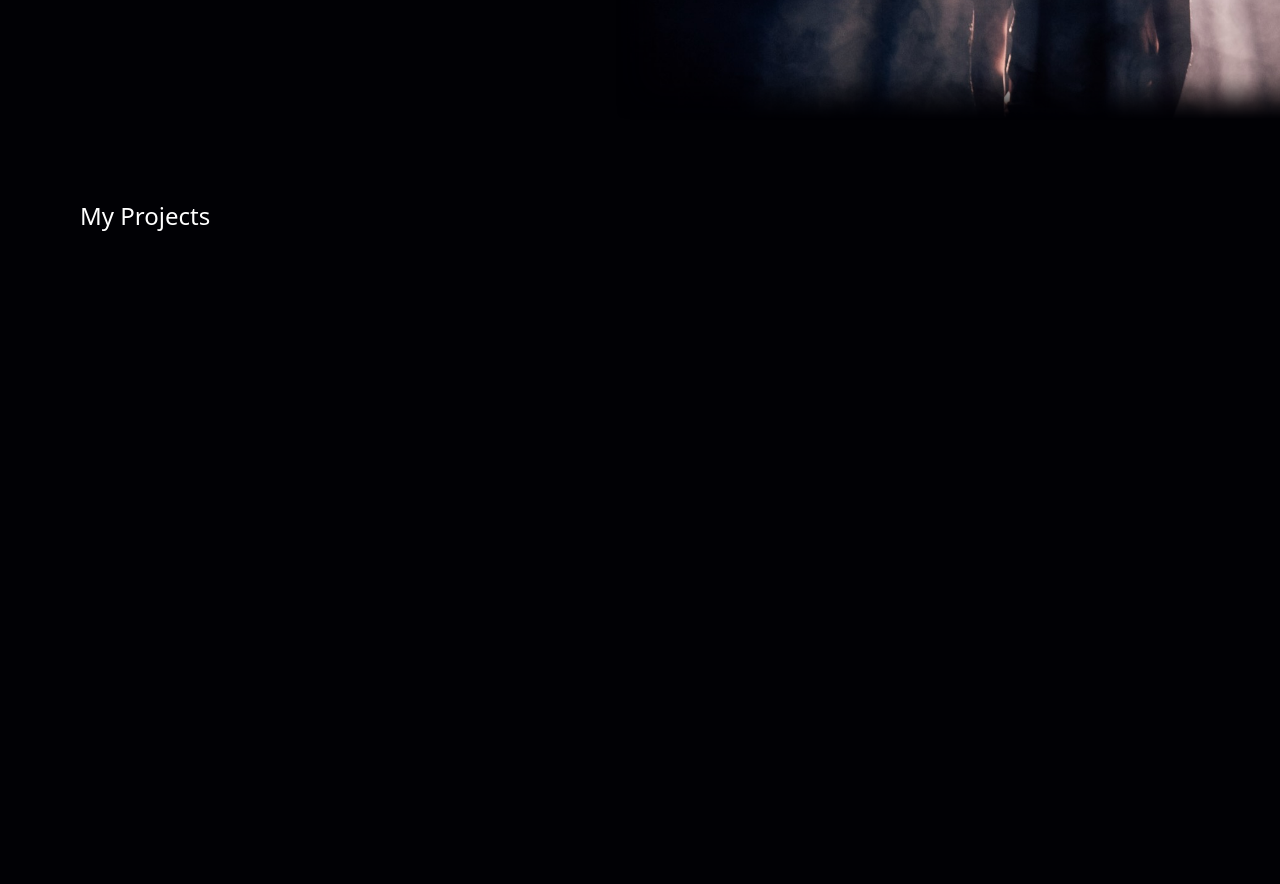
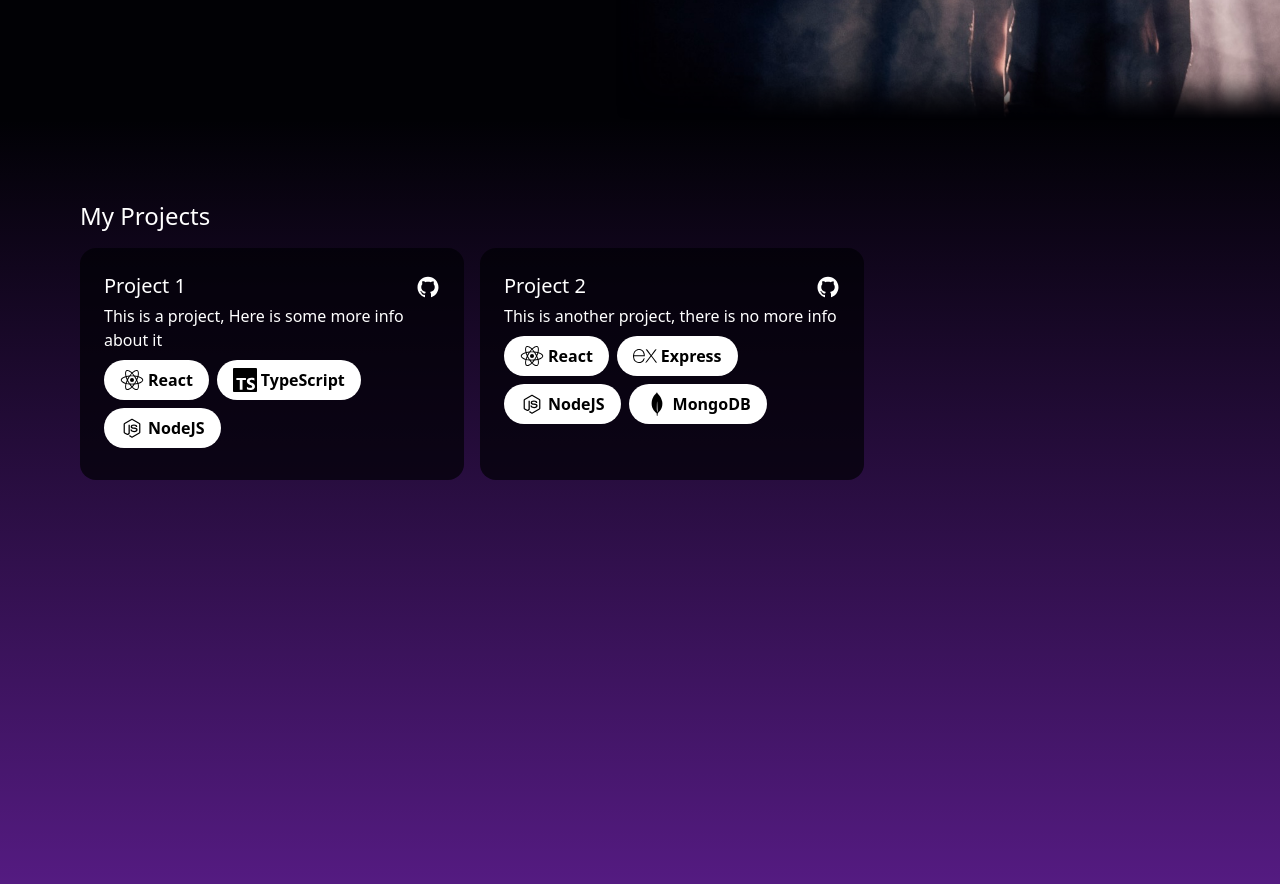
Before and after one commit to ben-732/ben-732.github.io, a React (Create React App) app: page / in a window 1280 px wide. Shown: the part 680-1564 px from the top of the page. Built offline with nearby package versions, Linux system fonts and the light colour scheme.

Commit message:
Projects displaying with placeholders

```diff
--- a/src/App.tsx
+++ b/src/App.tsx
@@ -8,7 +8,7 @@ import Projects from "./Projects";
 function App() {
   return (
     <div
-      className="w-screen  bg-cover overflow-x-hidden"
+      className="w-full bg-cover overflow-x-hidden"
       // style={{ backgroundImage: `url(${background_img})` }}
     >
       <Landing />
--- a/src/Landing.tsx
+++ b/src/Landing.tsx
@@ -17,7 +17,7 @@ function Landing() {
     <>
       {" "}
       <div
-        className="h-screen bg-deep-blue bg-no-repeat bg-contain bg-right-top"
+        className="h-screen overflow-x-hidden bg-deep-blue bg-no-repeat bg-contain bg-right-top"
         style={{ backgroundImage: `url(${background_img})` }}
       >
         <div className="flex flex-col text-white min-w-min max-w-lg pt-40 items-center">
--- a/src/Projects.tsx
+++ b/src/Projects.tsx
@@ -1,18 +1,74 @@
 import React from "react";
 
-import { AiFillGithub, AiFillLinkedin } from "react-icons/ai";
+import { AiFillGithub } from "react-icons/ai";
+import { DiNodejsSmall } from "react-icons/di";
+import { SiTypescript, SiMongodb, SiExpress } from "react-icons/si";
+import { IoLogoReact } from "react-icons/io5";
+
+const techIcons: { [index: string]: JSX.Element } = {
+  NodeJS: <DiNodejsSmall />,
+  React: <IoLogoReact />,
+  TypeScript: <SiTypescript />,
+  MongoDB: <SiMongodb />,
+  Express: <SiExpress />,
+};
+
+const projectsList = [
+  {
+    name: "Project 1",
+    description: "This is a project, Here is some more info about it",
+    github: "https://github.com/ben-732/budget-no",
+    technologies: ["React", "TypeScript", "NodeJS"],
+  },
+  {
+    name: "Project 2",
+    description: "This is another project, there is no more info",
+    github: "https://github.com/ben-732/l3digi",
+    technologies: ["React", "Express", "NodeJS", "MongoDB"],
+  },
+];
 
 function Projects() {
   return (
     <>
       <div
-        className="w-full h-screen mt-screen  bg-deep-blue "
+        className=" h-screen mt-screen  bg-gradient-to-b from-[#010105] bg-purple-900   "
         // style={{ backgroundImage: `url(${background_img})` }}
       >
-        <div className="w-full h-full flex">
-          <span className="text-white text-2xl font-extralight mt-20 ml-20 block">
+        <div className=" h-full flex-col flex pt-20 ml-20">
+          <span className="text-white text-2xl font-extralight mb-4 block">
             My Projects
           </span>
+          <div className="flex flex-row">
+            {projectsList.map((project) => {
+              return (
+                <div className="flex flex-col text-white w-96  p-6 rounded-2xl mr-4 flex-wrap transition-all hover:scale-[1.02] bg-deep-blue bg-opacity-70">
+                  <div className="flex flex-row items-center">
+                    <span className="text-white text-xl font-extralight block">
+                      {project.name}
+                    </span>
+                    <span className="flex-grow"></span>
+                    <a href={project.github}>
+                      <AiFillGithub className="text-2xl inline-block" />
+                    </a>
+                  </div>
+                  <div className="mt-1 text-md">{project.description}</div>
+                  <div className="mt-2 flex flex-row flex-wrap">
+                    {project.technologies.map((tech) => {
+                      return (
+                        <div className="flex flex-row items-center justify-center bg-white text-black rounded-full px-4 py-2 mr-2 mb-2">
+                          <span className="text-2xl mr-1">
+                            {techIcons[tech]}
+                          </span>
+                          <span className="text-md font-bold  ">{tech}</span>
+                        </div>
+                      );
+                    })}
+                  </div>
+                </div>
+              );
+            })}
+          </div>
         </div>
       </div>
     </>
```
